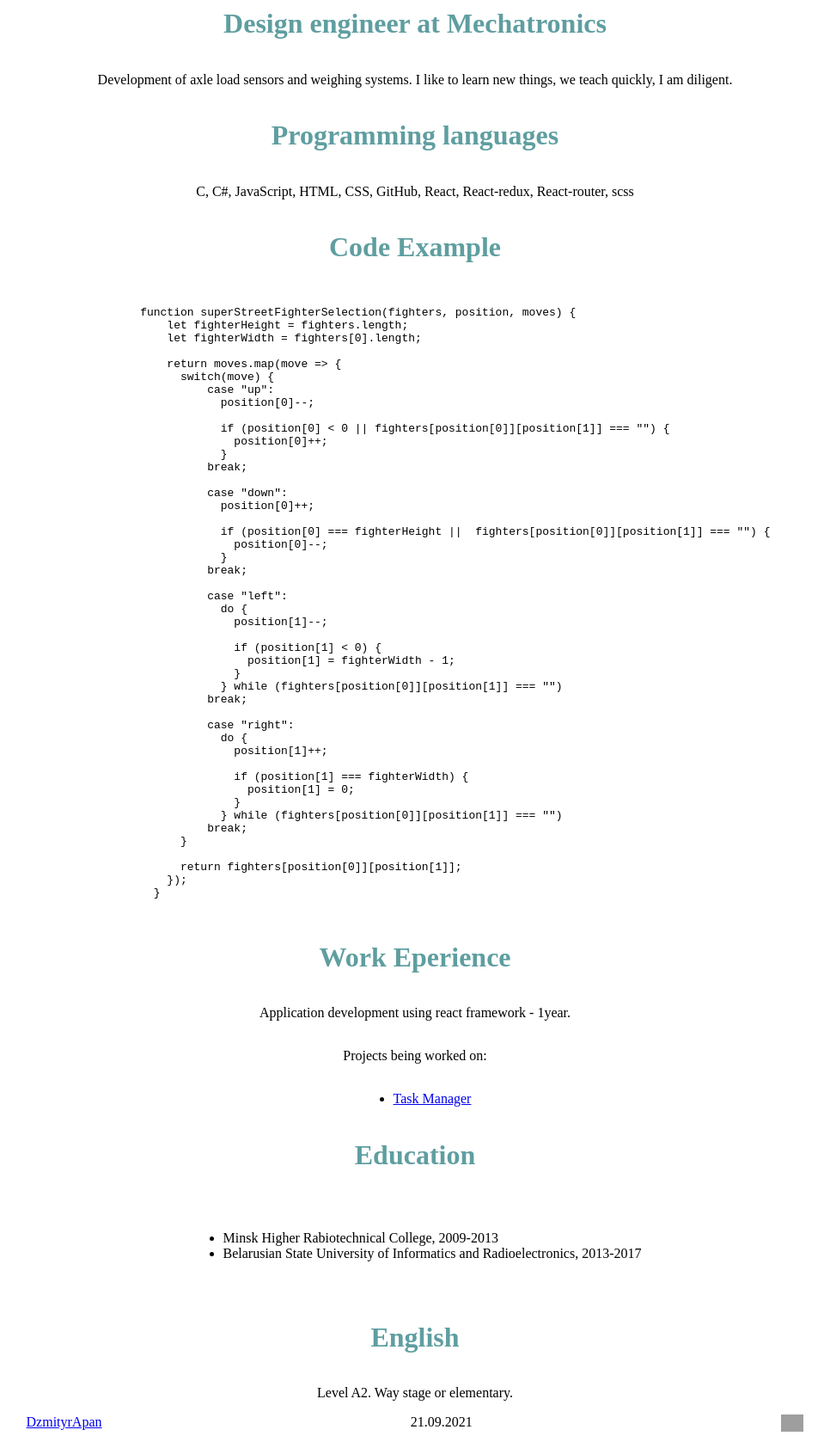
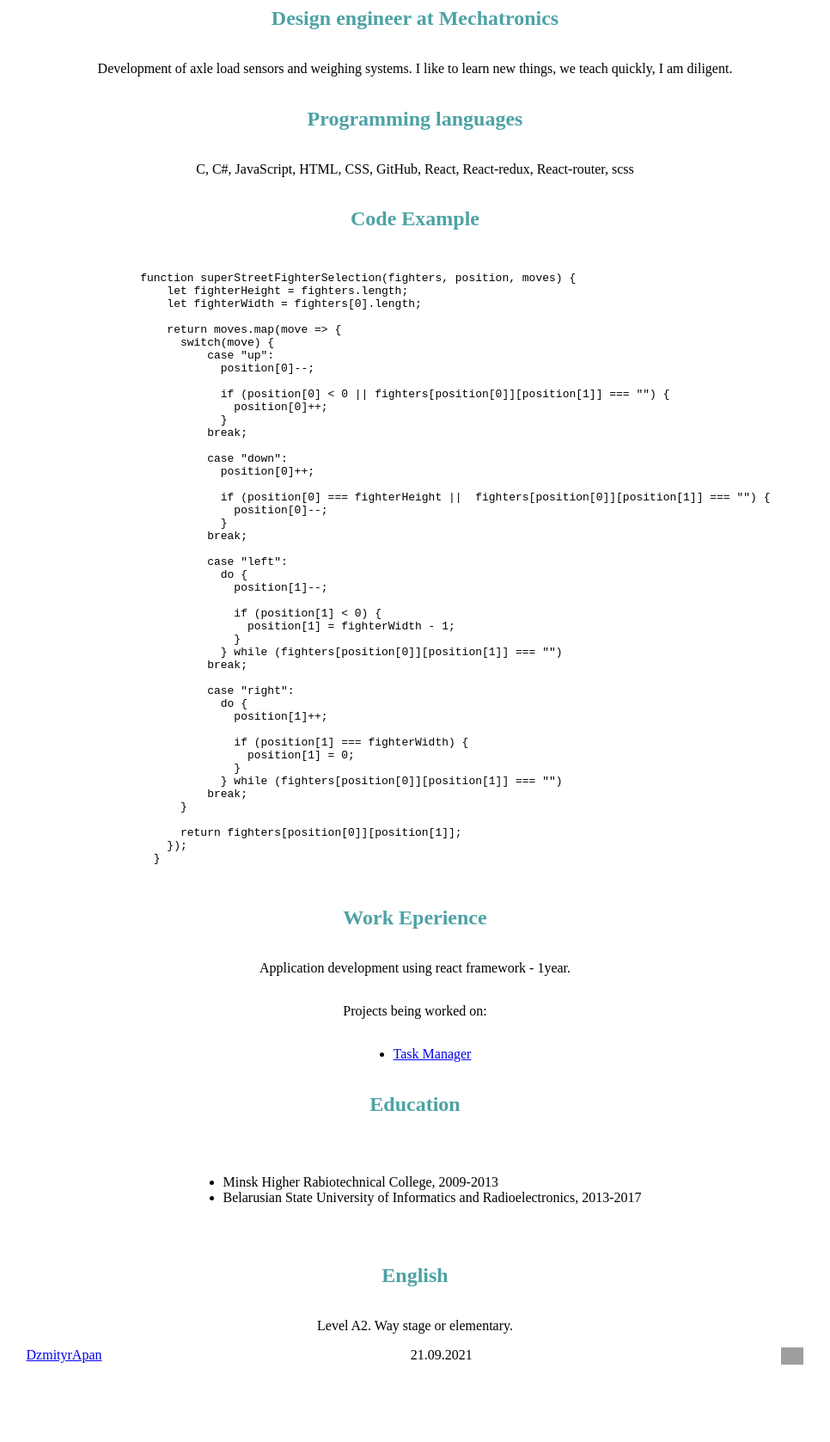
Before and after one commit to DmitryApan/rsschool-cv, a plain HTML site: page index.html in a window 1280 px wide. Shown: the part 500-2177 px from the top of the page at 86% size, without its empty margins (157-1123 px from the left). After the commit the page ends 2099 px from the top, so only its background shows below. Drawn offline with Linux system fonts and the light colour scheme; grey boxes are pictures that could not be loaded.

Commit message:
fix: fix bugs

```diff
--- a/index.html
+++ b/index.html
@@ -6,16 +6,16 @@
     <link rel="stylesheet" href="style.css">
   </head>
   <body>
-    <div class="general-section">
+    <main class="general-section">
         <img class="avatar" src="avatar.jpg" alt="Avatar">
         <h1>Apanasevich Dzmirty</h1>
         <p>Email: dmirty.apan@yandex.by</p>
         <p>Tel: +375333788580</p>
-        <h1>Design engineer at Mechatronics</h1>
+        <h2>Design engineer at Mechatronics</h2>
         <p>Development of axle load sensors and weighing systems. I like to learn new things, we teach quickly, I am diligent.</p>
-        <h1>Programming languages</h1>
+        <h2>Programming languages</h2>
         <p>C, C#, JavaScript, HTML, CSS, GitHub, React, React-redux, React-router, scss</p>
-        <h1>Code Example</h1>
+        <h2>Code Example</h2>
         <pre><code>
             function superStreetFighterSelection(fighters, position, moves) {
                 let fighterHeight = fighters.length;
@@ -26,7 +26,7 @@
                       case "up":
                         position[0]--;
 
-                        if (position[0] < 0 || fighters[position[0]][position[1]] === "") {
+                        if (position[0] &lt; 0 || fighters[position[0]][position[1]] === "") {
                           position[0]++;
                         }
                       break;
@@ -43,7 +43,7 @@
                         do {
                           position[1]--;
 
-                          if (position[1] < 0) {
+                          if (position[1] &lt; 0) {
                             position[1] = fighterWidth - 1;
                           }
                         } while (fighters[position[0]][position[1]] === "")
@@ -64,7 +64,7 @@
                 });
               }
         </code></pre>
-        <h1>Work Eperience</h1>
+        <h2>Work Eperience</h2>
         <p>Application development using react framework - 1year.</p>
         <p>Projects being worked on:</p>
         <ul>
@@ -72,24 +72,24 @@
                 <a href="http://task-manager-by-b.herokuapp.com">Task Manager</a>
             </li>
         </ul>
-        <h1>Education</h1>
+        <h2>Education</h2>
         <p>
             <ul>
                 <li>Minsk Higher Rabiotechnical College, 2009-2013</li>
                 <li>Belarusian State University of Informatics and Radioelectronics, 2013-2017</li>
             </ul>
         </p>
-        <h1>English</h1>
+        <h2>English</h2>
         <p>Level A2. Way stage or elementary.</p>
-    </div>
-  </body>
+    </main>
     <footer class="footer-section">
         <a href="https://github.com/DmitryApan/rsschool-cv">DzmityrApan</a>
         <span>21.09.2021</span>
         <span>
             <a href="https://rs.school/js/">
-            <img src="https://rs.school/images/rs_school_js.svg" height="20px">
+                <img class="logo" src="https://rs.school/images/rs_school_js.svg" alt="logo">
             </a>
         </span>
     </footer>
+  </body>
 </html>
--- a/style.css
+++ b/style.css
@@ -14,6 +14,14 @@
     border-radius: 10px;
 }
 
+.logo {
+    height: 20px;
+}
+
 h1 {
     color: cadetblue;
 }
+
+h2 {
+    color: rgb(77, 162, 165);
+}
```
Lines whose indentation alone changed are shown as unchanged.
